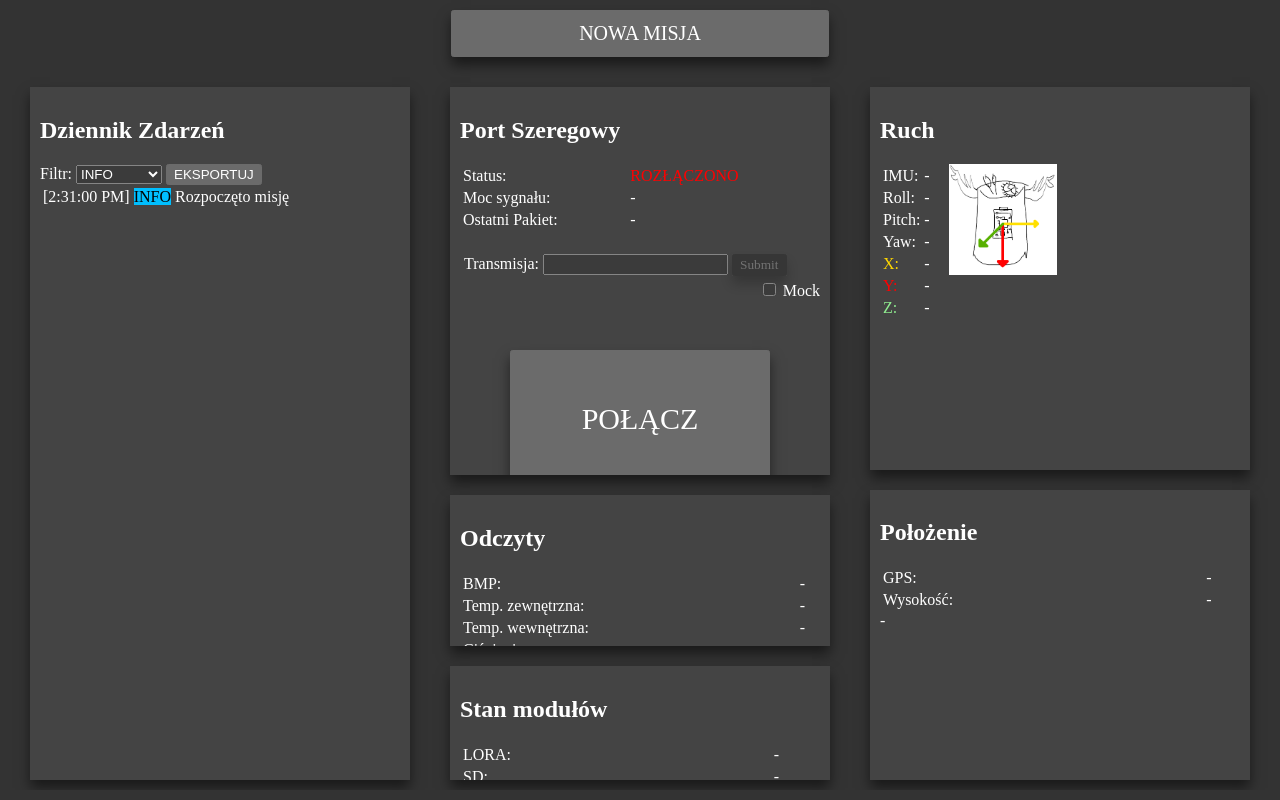
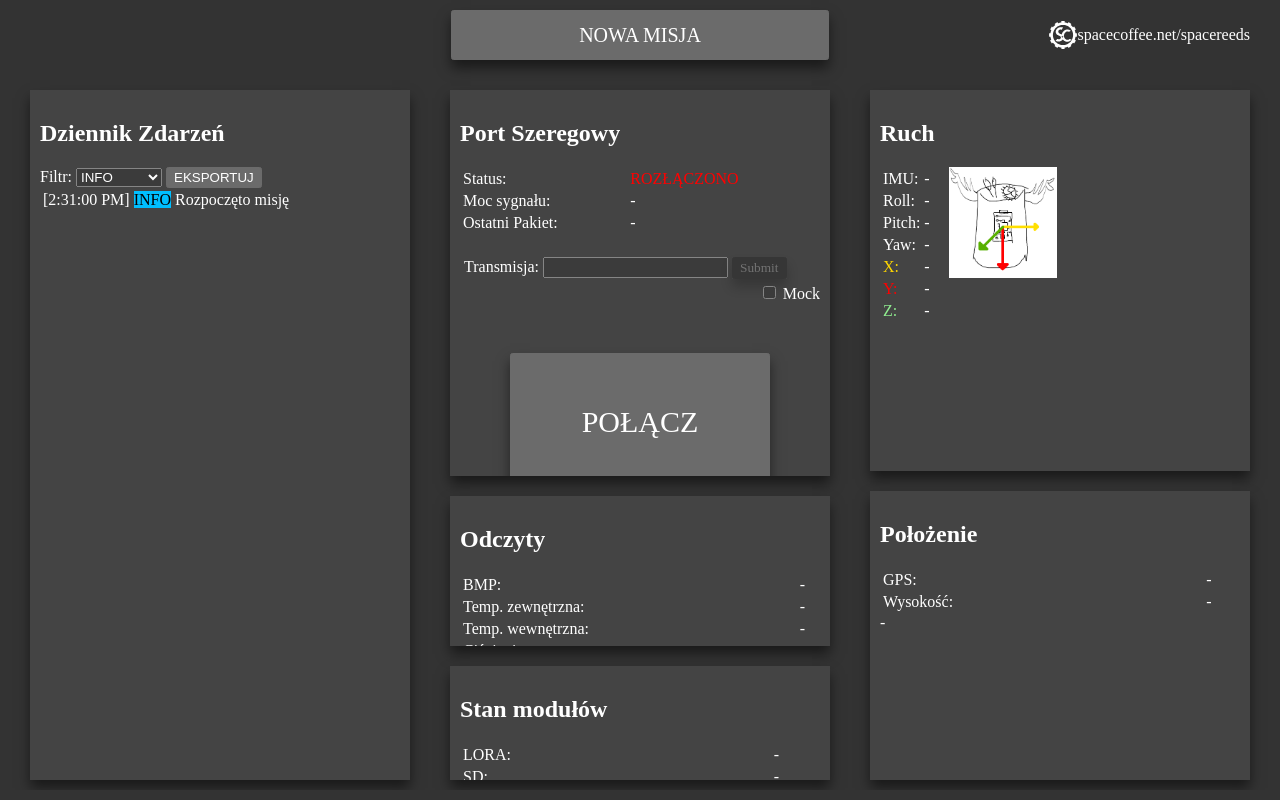
Before and after one commit to Asapros/spacereeds-plotter, a SvelteKit app: page / in a window 1280 px wide. Built offline with nearby package versions, Linux system fonts and the light colour scheme.

Commit message:
url in header

```diff
--- a/src/routes/+page.svelte
+++ b/src/routes/+page.svelte
@@ -26,7 +26,12 @@
     })
 </script>
 <nav>
+    <div class="corner" id="left"></div>
     <NewMissionButton />
+    <div class="corner" id="right">
+        <img width="30px" height="30px" src="sc.svg" alt="sc">
+        <p>spacecoffee.net/spacereeds</p>
+    </div>
 </nav>
 <article>
     <div>
@@ -72,8 +77,21 @@
     }
     nav {
         display: flex;
+        justify-content: space-between;
+        margin: 10px;
+    }
+    .corner {
+        display: flex;
+        align-items: center;
         justify-content: center;
-        margin: 10px;
+        min-width: 300px;
+        margin-inline: 20px;
+    }
+    #left {
+        justify-content: flex-start;
+    }
+    #right {
+        justify-content: flex-end;
     }
     article {
         flex-grow: 1;
```
Also changed, not shown: static/sc.svg (added).
